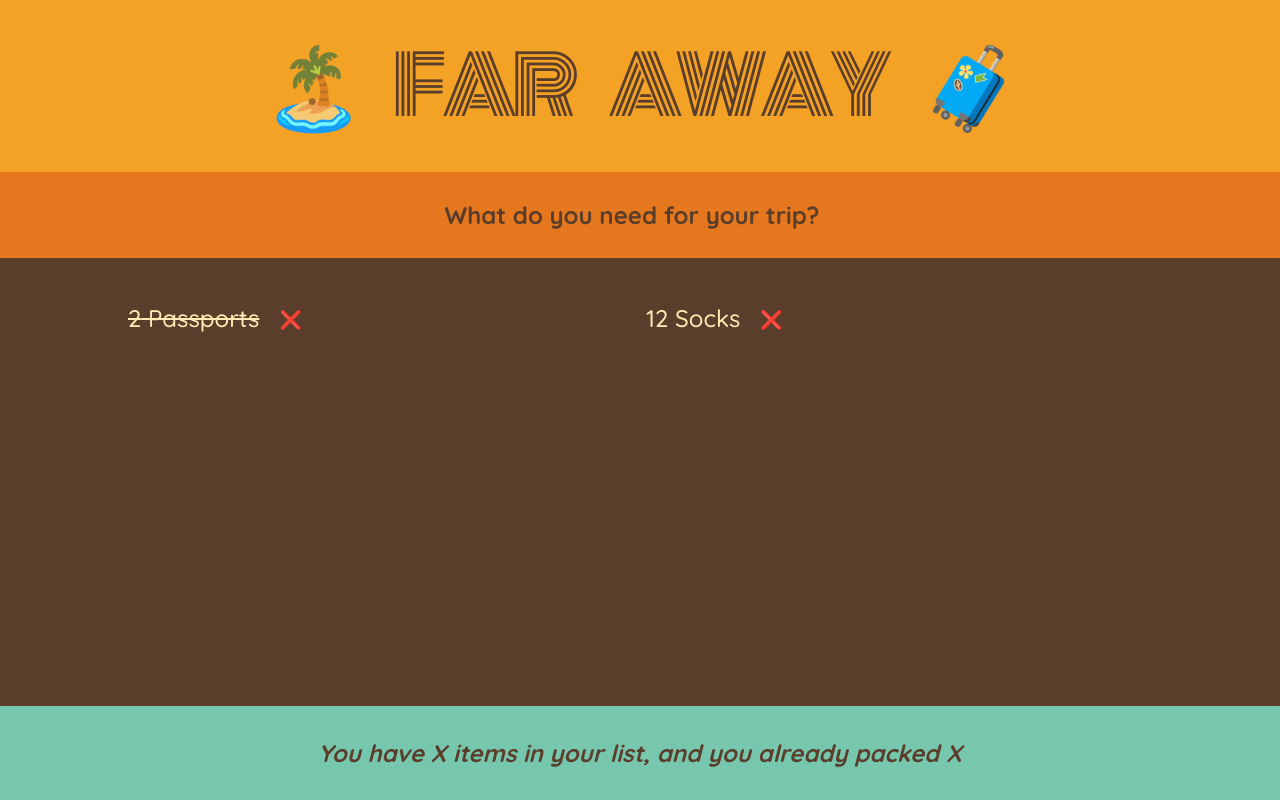
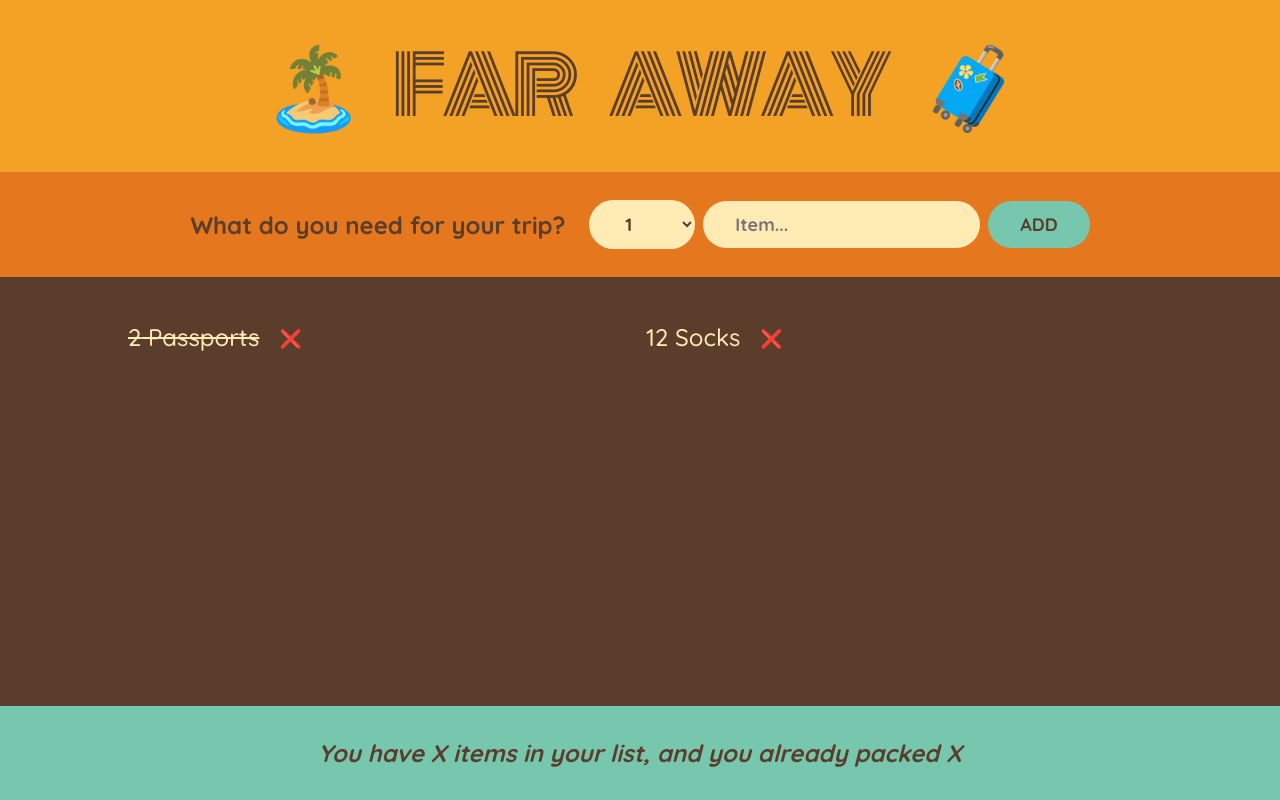
Before and after one commit to ngpreet/travel-list-reactjs, a React (Create React App) app: page / in a window 1280 px wide. Built offline with nearby package versions, Linux system fonts and the light colour scheme; the HTML template or start-up script is replaced by a standard one.

Commit message:
UI logic

```diff
--- a/src/App.js
+++ b/src/App.js
@@ -1,9 +1,16 @@
+import { useState } from "react";
+
 function App() {
+  const initialItems = [
+    { id: 1, description: "Passports", quantity: 2, packed: true },
+    { id: 2, description: "Socks", quantity: 12, packed: false },
+  ];
+
   return (
     <div className="app">
       <Logo />
       <Form />
-      <PackingList />
+      <PackingList initialItems={initialItems}/>
       <Stats />
     </div>
   );
@@ -14,24 +21,53 @@
 }
 
 function Form() {
+  const [description, setDescription] = useState("");
+  const [quantity, setQuantity] = useState(1);
+
+  function handleSubmit(e) {
+    e.preventDefault();
+
+    if (!description) return;
+
+    const newItem = {
+      description,
+      quantity,
+      packed: false,
+      id: Date.now(),
+    };
+    console.log(newItem);
+  }
+
   return (
-    <div className="add-form">
+    <form className="add-form" onSubmit={handleSubmit}>
       <h3>What do you need for your trip?</h3>
-    </div>
+      <select
+        value={quantity}
+        onChange={(e) => setQuantity(Number(e.target.value))}
+      >
+        {Array.from({ length: 20 }, (_, i) => i + 1).map((num) => (
+          <option key={num} value={num}>
+            {num}
+          </option>
+        ))}
+      </select>
+      <input
+        type="text"
+        placeholder="Item..."
+        value={description}
+        onChange={(e) => setDescription(e.target.value)}
+      />
+      <button>Add</button>
+    </form>
   );
 }
 
-function PackingList() {
-  const initialItems = [
-    { id: 1, description: "Passports", quantity: 2, packed: true },
-    { id: 2, description: "Socks", quantity: 12, packed: false },
-  ];
-
+function PackingList({initialItems}) {
   return (
     <div className="list">
       <ul>
         {initialItems.map((item) => (
-          <Item item={item} />
+          <Item item={item} key={item.id}/>
         ))}
       </ul>
     </div>
@@ -41,7 +77,7 @@
 function Item({ item }) {
   return (
     <li>
-      <span style={item.packed ? {textDecoration: 'line-through'} : {}}>
+      <span style={item.packed ? { textDecoration: "line-through" } : {}}>
         {item.quantity} {item.description}
       </span>
       <button>❌</button>
```
